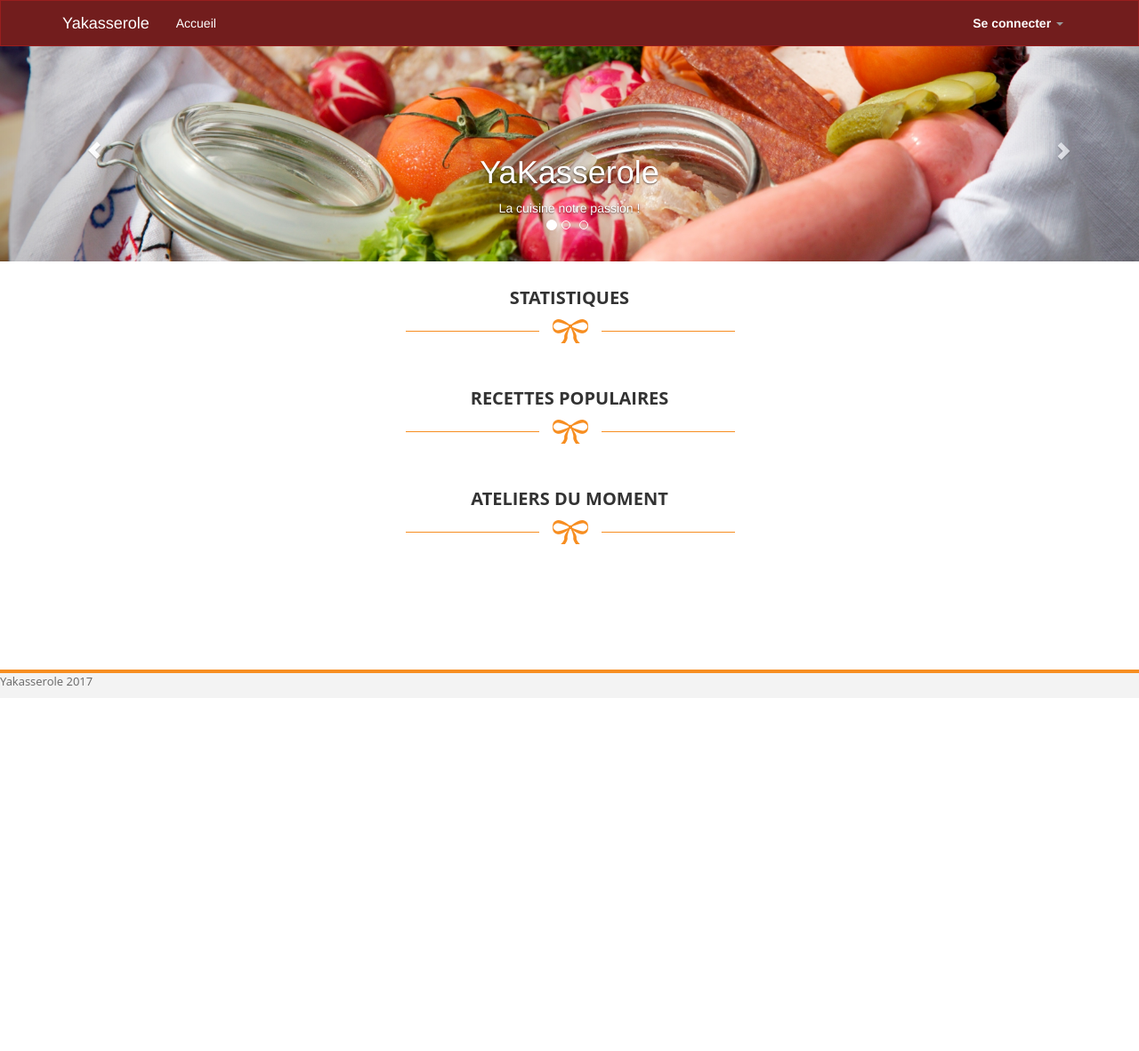
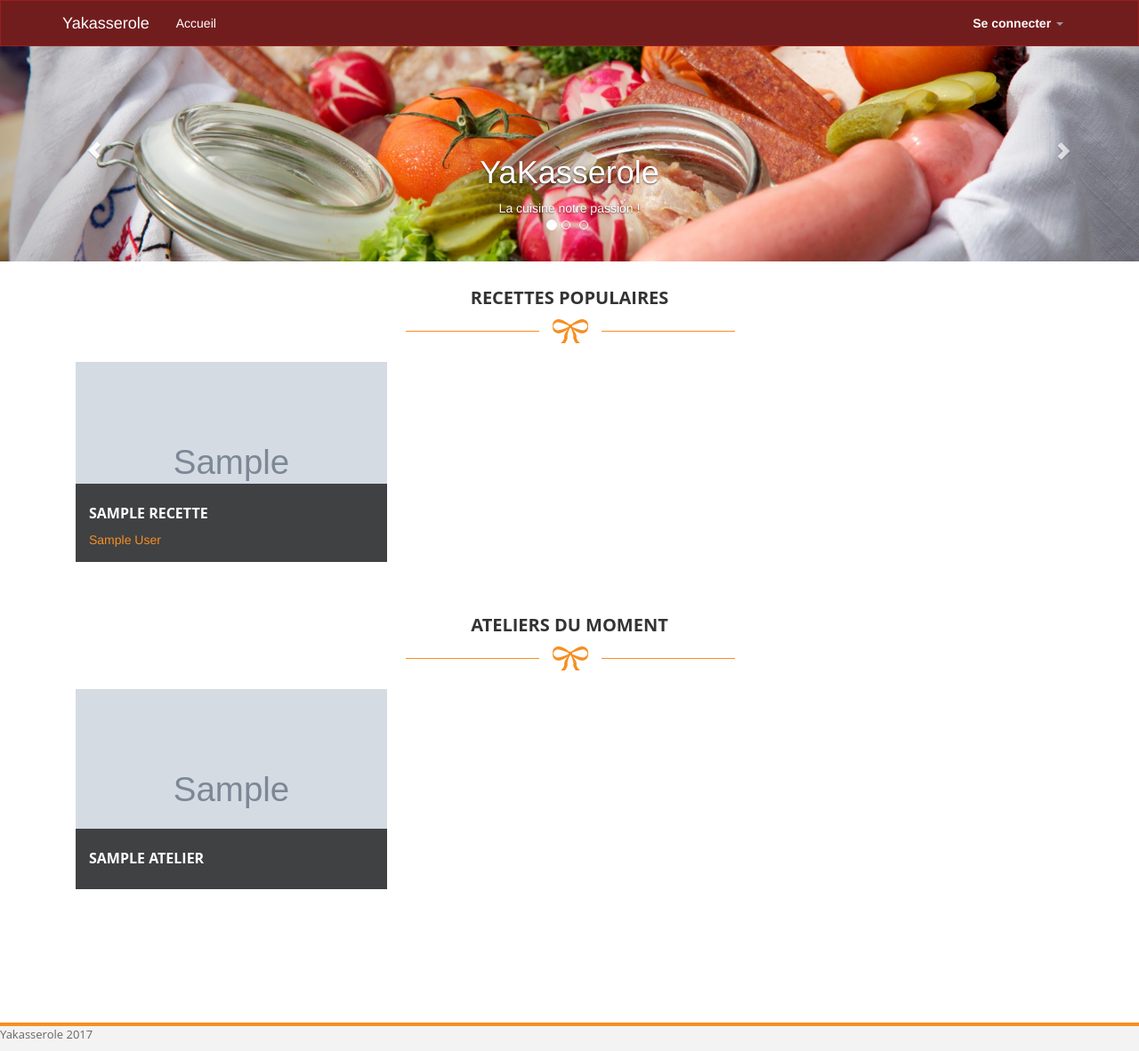
Before and after one commit to Mitoko/Yakasserole, a Django app: page / in a window 1280 px wide. Shown: the whole page at 89% size. Before the commit the page ends 771 px from the top, so only its background shows below. Run offline with Django 3.2, Linux system fonts and the light colour scheme; tables that the repository leaves empty hold one stand-in row (values such as "Sample post"); grey boxes marked "Sample" are stand-in pictures; parts of the project's set-up code (start-up, migrations or seed data) failed here and were passed over; some libraries are stand-ins or nearby versions.

Commit message:
Fix merdier

```diff
--- a/Yakaserver/app/templates/app/index.html
+++ b/Yakaserver/app/templates/app/index.html
@@ -50,6 +50,7 @@
 
 <div id="latest-blog">
     <div class="container">
+        {% if request.user.groups.all.0.name == 'Admin'%}
         <div class="row">
             <div class="col-md-12">
                 <div class="heading-section">
@@ -58,7 +59,6 @@
                 </div>
             </div>
         </div>
-        {% if request.user.groups.all.0.name == 'Admin'%}
         &nbsp;
         <div class="row">
             <div class="col-lg-3 col-md-3">
--- a/Yakaserver/app/views.py
+++ b/Yakaserver/app/views.py
@@ -20,9 +20,8 @@ from allauth.account.signals import user_logged_in
 from django.shortcuts import redirect
 import operator
 from django.core.mail import send_mail
+from django.db.models import Sum
 from django.core.exceptions import ObjectDoesNotExist
-from django.db.models import Sum
-from itertools import chain
 import sys
 
 reload(sys)
@@ -34,6 +33,8 @@ def index(request):
 def home(request):
     """Renders the home page."""
     assert isinstance(request, HttpRequest)
+    ateliers = Atelier.objects.order_by('date')[0:3]
+    recettespop = Recette.objects.annotate(commentnb=Count('comments')).order_by('-commentnb')[:3]
     return render(
         request,
         'app/index.html',
@@ -41,9 +42,15 @@ def home(request):
             'title':'Home Page',
             'year':datetime.now().year,
             'recipenb': Recette.objects.filter().count(),
-            'commentnb': Comment.objects.filter().count(),
+            'acommentnb': AtelierComment.objects.filter().count(),
+            'rcommentnb': Comment.objects.filter().count(),
             'ateliernb': Atelier.objects.filter().count(),
-            'prnb': User.objects.filter(groups__name='Client Premium').count()
+            'clientnb': User.objects.filter(groups__name=None).count(),
+            'prnb': User.objects.filter(groups__name='Client Premium').count(),
+            'usernb': User.objects.filter().count(),
+            'inscrnb': AtelierInscription.objects.filter().count(),
+            'ateliers' : ateliers,
+            'recettespop': recettespop
         }
     )
 
@@ -68,7 +75,7 @@ def recettes(request, recipe_form=None):
 @login_required(login_url='/')
 def ateliers(request):
     """Renders the about page."""
-    ateliers = Atelier.objects.reverse()[:6]
+    ateliers = Atelier.objects.reverse()[:18]
     atelierspop = (Atelier.objects.annotate(commentnb=Count('comments'))).order_by('-commentnb')[:3]
     assert isinstance(request, HttpRequest)
     return render(
@@ -131,7 +138,7 @@ def user(request):
 @login_required(login_url='/')
 def userprofile(request, pk):
     userid = User.objects.get(pk=pk)
-    myAt = Atelier.objects.filter(chef=userid)
+    myAt = Atelier.objects.filter(chef=userid).order_by('date')
     inscrs = AtelierInscription.objects.filter(user=userid)
     return render(
             request,
@@ -227,16 +234,12 @@ def upload_pic_at(request, pk):
 def recipe(request, pk):
     recipe = Recette.objects.get(pk=pk)
     comments = recipe.comments.all()
+    notemoyenne = Notation.objects.filter(recette=recipe).aggregate(Sum('note')).values()[0] / Notation.objects.filter(recette=recipe).count()
     try:
         lastnote = Notation.objects.get(user=request.user, recette=recipe).note
+
     except ObjectDoesNotExist:
         lastnote = None
-    try:
-        notemoyenne = Notation.objects.filter(recette=recipe).aggregate(Sum('note')).values()[0]
-    except ObjectDoesNotExist:
-        notemoyenne = None
-    if notemoyenne != None:
-        notemoyenne = notemoyenne / Notation.objects.filter(recette=recipe).count()
     # moyenne des notes
 
     # afficher note perso si existe
@@ -251,15 +254,21 @@ def recipe(request, pk):
                     notation = Notation.objects.get(user=request.user, recette=recipe)
                     notation.note = n
                     notation.save()
+
+                    # remplacer la note par n
+                # checker si ca existe // filter
+                # si ca existe, remplacer
+                # sinon creer nouvelle note
                 lastnote = notation.note
                 notemoyenne = Notation.objects.filter(recette=recipe).aggregate(Sum('note')).values()[0] / Notation.objects.filter(recette=recipe).count()
+            # Note
         else :
             form = CommentForm(request.POST, request.FILES)
             if form.is_valid():
                 content = form.data['content']
                 post = Comment.objects.create(content=content, user=request.user)
                 recipe.comments.add(post)
-    return render(request, 'app/recipe.html', {'recipe':recipe, 'comments':comments, 'form':CommentForm(), 'note':NoteForm(), 'lastnote':lastnote, 'moyenne':notemoyenne})
+    return render(request, 'app/recipe.html', {'recipe':recipe, 'comments':comments, 'form':CommentForm(), 'note':NoteForm(), 'lastnote':lastnote, 'moyenne' : notemoyenne})
 
 @login_required(login_url='/')
 def commentDelete(request, pk, pkcomment):
@@ -271,37 +280,33 @@ def atelierNew(request):
     query = request.GET.get('q')
     if query:
         query_list = query.split()
-        ateliers = Atelier.objects.filter(reduce(operator.and_, (Q(nom__icontains=q) for q in query_list)) |
-            reduce(operator.and_, (Q(description__icontains=q) for q in query_list))).order_by('date')
-        for q in query_list :
-            for i in User.objects.all():
-                if q.lower() in i.first_name.lower() or q.lower() in i.last_name.lower() :
-                    ateliers = list(chain(ateliers, Atelier.objects.filter(chef=i)))
-        ateliers = sorted(set(ateliers))
+        ateliers = Atelier.objects.filter(
+            reduce(operator.and_, (Q(nom__icontains=q) for q in query_list)) |
+            reduce(operator.and_, (Q(description__icontains=q) for q in query_list))).order_by('-date')[:24]
         mess = 'Résultat(s)'
     else :
-        ateliers = Atelier.objects.order_by('date')
+        ateliers = Atelier.objects.order_by('-date')
         mess = 'À venir'
     return render(request, 'app/listAteliers.html', {'ateliers':ateliers, 'message':mess})
 
 @login_required(login_url='/')
 def atelierPop(request):
-    ateliers = Atelier.objects.reverse().annotate(commentnb=Count('comments')).order_by('-commentnb')
+    ateliers = Atelier.objects.reverse().annotate(commentnb=Count('comments')).order_by('-commentnb')[:24]
     return render(request, 'app/listAteliers.html', {'ateliers':ateliers, 'message':'Populaires'})
 
 @login_required(login_url='/')
 def recipeEntree(request):
-    recipes = Recette.objects.filter(type='E')
+    recipes = Recette.objects.filter(type='E')[:24]
     return render(request, 'app/listRecettes.html', {'recettes':recipes, 'message':'Les entrées'})
 
 @login_required(login_url='/')
 def recipePlat(request):
-    recipes = Recette.objects.filter(type='P')
+    recipes = Recette.objects.filter(type='P')[:24]
     return render(request, 'app/listRecettes.html', {'recettes':recipes, 'message':'Les plats'})
 
 @login_required(login_url='/')
 def recipeDessert(request):
-    recipes = Recette.objects.filter(type='D')
+    recipes = Recette.objects.filter(type='D')[:24]
     return render(request, 'app/listRecettes.html', {'recettes':recipes, 'message':'Les desserts'})
 
 @login_required(login_url='/')
@@ -311,21 +316,16 @@ def recipeNew(request):
         query_list = query.split()
         recipes = Recette.objects.filter(
             reduce(operator.and_, (Q(nom__icontains=q) for q in query_list)) |
-            reduce(operator.and_, (Q(recetteDetail__icontains=q) for q in query_list))).order_by('creation_date')
-        for q in query_list :
-            for i in User.objects.all():
-                if q.lower() in i.first_name.lower() or q.lower() in i.last_name.lower() :
-                   recipes = list(chain(recipes, Recette.objects.filter(user=i)))
-        recipes = sorted(set(recipes))
+            reduce(operator.and_, (Q(recetteDetail__icontains=q) for q in query_list))).order_by('creation_date')[:24]
         mess = 'Résultat(s)'
     else :
-        recipes = Recette.objects.order_by('creation_date')
+        recipes = Recette.objects.order_by('creation_date')[:24]
         mess = 'Nouveautés'
     return render(request, 'app/listRecettes.html', {'recettes':recipes, 'message':mess})
 
 @login_required(login_url='/')
 def recipePop(request):
-    recipes = Recette.objects.annotate(commentnb=Count('comments')).order_by('-commentnb')
+    recipes = Recette.objects.annotate(commentnb=Count('comments')).order_by('-commentnb')[:24]
     return render(request, 'app/listRecettes.html', {'recettes':recipes, 'message':'Populaires'})
 
 # ATELIERS
```
